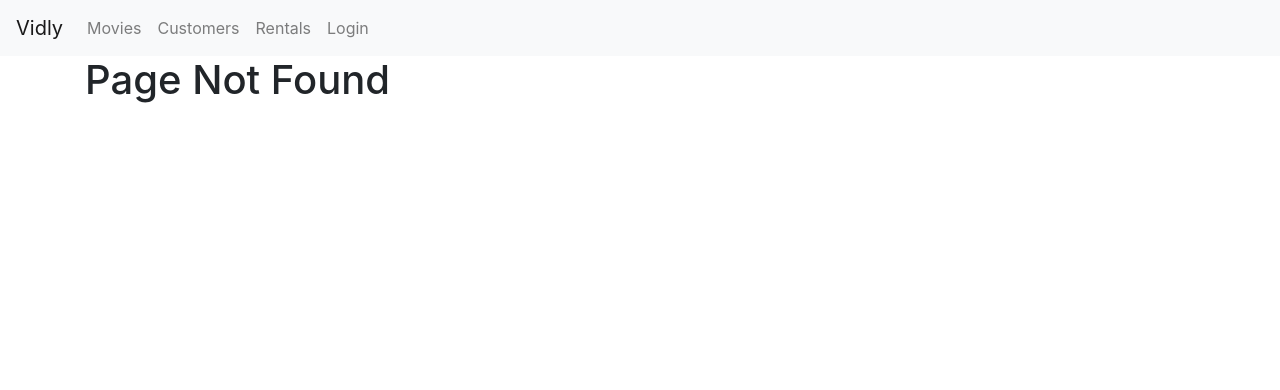
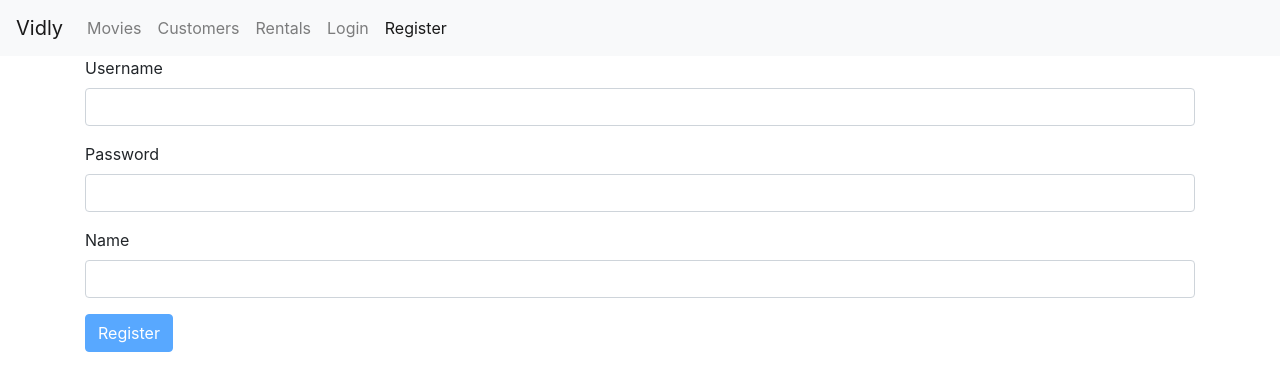
Before and after one commit to TheDevelopingProgrammer/vidly, a React (Create React App) app: page /register in a window 1280 px wide. Before the commit this address led to /not-found. Shown: the top 390 px of the page. Built offline with nearby package versions, Linux system fonts and the light colour scheme.

Commit message:
Added validation and refactored functions in to components

```diff
--- a/package.json
+++ b/package.json
@@ -5,6 +5,7 @@
   "dependencies": {
     "bootstrap": "^4.1.1",
     "font-awesome": "^4.7.0",
+    "joi-browser": "^13.4.0",
     "lodash": "^4.17.10",
     "prop-types": "^15.6.2",
     "react": "^16.8.2",
--- a/src/App.js
+++ b/src/App.js
@@ -8,6 +8,7 @@
 import MovieForm from "./components/movieForm";
 import LoginForm from "./components/loginForm";
 import "./App.css";
+import RegisterForm from "./components/registerForm";
 
 class App extends Component {
   render() {
@@ -16,6 +17,7 @@
         <NavBar />
         <main className="container">
           <Switch>
+            <Route path="/register" component={RegisterForm} />
             <Route path="/login" component={LoginForm} />
             <Route path="/movies/:id" component={MovieForm} />
             <Route path="/movies" component={Movies} />
--- /dev/null
+++ b/src/components/common/form.jsx
@@ -0,0 +1,96 @@
+import React, { Component } from "react";
+import Input from "./input";
+import Select from "./select";
+import Joi from "joi-browser";
+
+class Form extends Component {
+  state = {
+    data: {},
+    errors: {}
+  };
+
+  validate = () => {
+    const { data } = this.state;
+    const options = { abortEarly: false };
+
+    const result = Joi.validate(data, this.schema, options);
+
+    if (!result.error) return null;
+
+    const errors = {};
+    for (let item of result.error.details) {
+      errors[item.path[0]] = item.message;
+    }
+    return errors;
+  };
+
+  validateProperty = ({ name, value }) => {
+    const obj = { [name]: value };
+    const schema = { [name]: this.schema[name] };
+
+    const { error } = Joi.validate(obj, schema);
+
+    return error ? error.details[0].message : null;
+  };
+
+  handleSubmit = e => {
+    e.preventDefault();
+
+    const errors = this.validate();
+    this.setState({ errors: errors || {} });
+
+    if (errors) return;
+    this.doSubmit();
+  };
+
+  handleChange = ({ currentTarget: input }) => {
+    const errors = { ...this.state.errors };
+    const errorMessage = this.validateProperty(input);
+    if (errorMessage) errors[input.name] = errorMessage;
+    else delete errors[input.name];
+
+    const data = { ...this.state.data };
+    data[input.name] = input.value;
+    this.setState({ data, errors });
+  };
+
+  renderButton(label) {
+    return (
+      <button disabled={this.validate()} className="btn btn-primary">
+        {label}
+      </button>
+    );
+  }
+
+  renderInput(name, label, type = "text") {
+    const { data, errors } = this.state;
+
+    return (
+      <Input
+        name={name}
+        value={data[name]}
+        onChange={this.handleChange}
+        label={label}
+        error={errors[name]}
+        type={type}
+      />
+    );
+  }
+
+  renderSelect(name, label, options) {
+    const { data, errors } = this.state;
+
+    return (
+      <Select
+        name={name}
+        options={options}
+        value={data[name]}
+        onChange={this.handleChange}
+        label={label}
+        error={errors[name]}
+      />
+    );
+  }
+}
+
+export default Form;
--- /dev/null
+++ b/src/components/common/input.jsx
@@ -0,0 +1,13 @@
+import React from "react";
+
+const Input = ({ name, label, error, ...rest }) => {
+  return (
+    <div className="form-group">
+      <label htmlFor={name}>{label}</label>
+      <input {...rest} name={name} id={name} className="form-control" />
+      {error && <div className="alert alert-danger">{error}</div>}
+    </div>
+  );
+};
+
+export default Input;
--- /dev/null
+++ b/src/components/common/searchBox.jsx
@@ -0,0 +1,16 @@
+import React from "react";
+
+const SearchBox = ({ value, onChange }) => {
+  return (
+    <input
+      type="text"
+      name="query"
+      className="form-control my-3"
+      placeholder="Search..."
+      value={value}
+      onChange={e => onChange(e.currentTarget.value)}
+    />
+  );
+};
+
+export default SearchBox;
--- /dev/null
+++ b/src/components/common/select.jsx
@@ -0,0 +1,20 @@
+import React from "react";
+
+const Select = ({ name, label, options, error, ...rest }) => {
+  return (
+    <div className="form-group">
+      <label htmlFor={name}>{label}</label>
+      <select name={name} id={name} {...rest} className="form-control">
+        <option value="" />
+        {options.map(option => (
+          <option key={option._id} value={option._id}>
+            {option.name}
+          </option>
+        ))}
+      </select>
+      {error && <div className="alert alert-danger">{error}</div>}
+    </div>
+  );
+};
+
+export default Select;
--- a/src/components/loginForm.jsx
+++ b/src/components/loginForm.jsx
@@ -1,26 +1,35 @@
-import React, { Component } from "react";
-import { Route } from "react-router-dom";
+import React from "react";
+import Joi from "joi-browser";
+import Form from "./common/form";
 
-class LoginForm extends Component {
-  handleSubmit = e => {
-    e.preventDefault();
+class LoginForm extends Form {
+  state = {
+    data: { username: "", password: "" },
+    errors: {}
+  };
 
+  schema = {
+    username: Joi.string()
+      .required()
+      .label("Username"),
+    password: Joi.string()
+      .required()
+      .label("Password")
+  };
+
+  doSubmit = () => {
+    //Call to the server
     console.log("Submitted");
   };
+
   render() {
     return (
       <div>
         <h1>Login</h1>
         <form onSubmit={this.handleSubmit}>
-          <div className="form-group">
-            <label htmlFor="username">Username</label>
-            <input id="username" type="text" className="form-control" />
-          </div>
-          <div className="form-group">
-            <label htmlFor="password">Password</label>
-            <input id="password" type="text" className="form-control" />
-          </div>
-          <button className="btn btn-primary">Login</button>
+          {this.renderInput("username", "Username")}
+          {this.renderInput("password", "Password", "password")}
+          {this.renderButton("Login")}
         </form>
       </div>
     );
--- a/src/components/movieForm.jsx
+++ b/src/components/movieForm.jsx
@@ -1,17 +1,89 @@
 import React from "react";
+import Joi from "joi-browser";
+import Form from "./common/form";
+import { getGenres } from "../services/fakeGenreService";
+import { getMovie, saveMovie } from "../services/fakeMovieService";
 
-const MovieForm = ({ match, history }) => {
-  return (
-    <div>
-      <h1>Movie Form - {match.params.id}</h1>
-      <button
-        className="btn btn-primary"
-        onClick={() => history.push("/movies")}
-      >
-        Save
-      </button>
-    </div>
-  );
-};
+class MovieForm extends Form {
+  state = {
+    data: {
+      _id: "",
+      title: "",
+      genreId: "",
+      numberInStock: "",
+      dailyRentalRate: ""
+    },
+    genres: [],
+    errors: {}
+  };
+
+  schema = {
+    _id: Joi.string(),
+    title: Joi.string()
+      .required()
+      .label("Title"),
+    genreId: Joi.string()
+      .required()
+      .label("Genre"),
+    numberInStock: Joi.number()
+      .required()
+      .min(0)
+      .max(100)
+      .label("Number in Stock"),
+    dailyRentalRate: Joi.number()
+      .required()
+      .min(0)
+      .max(10)
+      .label("Daily Rental Rate")
+  };
+
+  componentDidMount() {
+    const genres = getGenres();
+    this.setState({ genres });
+
+    const movieId = this.props.match.params.id;
+    if (movieId === "new") return;
+
+    const movie = getMovie(movieId);
+    if (!movie) return this.props.history.replace("/not-found");
+
+    this.setState({ data: this.mapToViewModel(movie) });
+  }
+
+  mapToViewModel = movie => {
+    return {
+      _id: movie._id,
+      title: movie.title,
+      genreId: movie.genre._id,
+      numberInStock: movie.numberInStock,
+      dailyRentalRate: movie.dailyRentalRate
+    };
+  };
+
+  doSubmit = () => {
+    saveMovie(this.state.data);
+
+    this.props.history.push("/movies");
+  };
+
+  render() {
+    const { match, history } = this.props;
+    return (
+      <div>
+        <h1>
+          Movie Form {match.params.id === "new" ? "" : `- ${match.params.id}`}
+        </h1>
+        <form onSubmit={this.doSubmit}>
+          {this.renderInput("_id", "Movie Id")}
+          {this.renderInput("title", "Title")}
+          {this.renderSelect("genreId", "Genre", this.state.genres)}
+          {this.renderInput("numberInStock", "Number in Stock")}
+          {this.renderInput("dailyRentalRate", "Daily Rental Rate")}
+          {this.renderButton("Save")}
+        </form>
+      </div>
+    );
+  }
+}
 
 export default MovieForm;
--- a/src/components/movies.jsx
+++ b/src/components/movies.jsx
@@ -1,11 +1,13 @@
 import React, { Component } from "react";
 import { getMovies } from "../services/fakeMovieService";
+import { Link } from "react-router-dom";
 import ListGroup from "./common/listGroup";
 import Pagination from "./common/pagination";
 import { paginate } from "../utils/paginate";
 import { getGenres } from "../services/fakeGenreService";
 import MoviesTable from "./moviesTable";
 import _ from "lodash";
+import SearchBox from "./common/searchBox";
 
 class Movies extends Component {
   state = {
@@ -13,6 +15,8 @@
     genres: [],
     pageSize: 4,
     currentPage: 1,
+    searchQuery: "",
+    selectedGenre: null,
     sortColumn: { path: "title", order: "asc" }
   };
 
@@ -38,8 +42,12 @@
     this.setState({ currentPage: page });
   };
 
+  handleSearch = query => {
+    this.setState({ searchQuery: query, selectedGenre: null, currentPage: 1 });
+  };
+
   handleGenreSelect = genre => {
-    this.setState({ selectedGenre: genre, currentPage: 1 });
+    this.setState({ selectedGenre: genre, searchQuery: "", currentPage: 1 });
   };
 
   handleSort = sortColumn => {
@@ -51,14 +59,18 @@
       pageSize,
       currentPage,
       selectedGenre,
+      searchQuery,
       sortColumn,
       movies: allMovies
     } = this.state;
 
-    const filtered =
-      selectedGenre && selectedGenre._id
-        ? allMovies.filter(m => m.genre._id === selectedGenre._id)
-        : allMovies;
+    let filtered = allMovies;
+    if (searchQuery) {
+      filtered = allMovies.filter(m =>
+        m.title.toLowerCase().startsWith(searchQuery.toLowerCase())
+      );
+    } else if (selectedGenre && selectedGenre._id)
+      filtered = allMovies.filter(m => m.genre._id === selectedGenre._id);
 
     const sorted = _.orderBy(filtered, [sortColumn.path], [sortColumn.order]);
     const movies = paginate(sorted, currentPage, pageSize);
@@ -88,7 +100,13 @@
           </div>
 
           <div className="col">
+            <div className="col">
+              <Link to="/movies/new" className="btn btn-primary m-2">
+                New Movie
+              </Link>
+            </div>
             <p>There are {totalCount} movies in the database</p>
+            <SearchBox value={searchQuery} onChange={this.handleSearch} />
             <MoviesTable
               movies={movies}
               onLike={this.handleLike}
--- a/src/components/navBar.jsx
+++ b/src/components/navBar.jsx
@@ -40,6 +40,11 @@
               Login
             </NavLink>
           </li>
+          <li className="nav-item">
+            <NavLink className="nav-link" to="/register">
+              Register
+            </NavLink>
+          </li>
         </ul>
       </div>
     </nav>
--- /dev/null
+++ b/src/components/registerForm.jsx
@@ -0,0 +1,38 @@
+import React, { Component } from "react";
+import Form from "./common/form";
+import Joi from "joi-browser";
+
+class RegisterForm extends Form {
+  state = { data: { username: "", password: "", name: "" }, errors: {} };
+
+  schema = {
+    username: Joi.string()
+      .required()
+      .email()
+      .label("Username"),
+    password: Joi.string()
+      .required()
+      .min(5)
+      .label("Password"),
+    name: Joi.string()
+      .required()
+      .label("Name")
+  };
+
+  doSubmit = () => {
+    console.log("Registered!");
+  };
+
+  render() {
+    return (
+      <div>
+        {this.renderInput("username", "Username")}
+        {this.renderInput("password", "Password", "password")}
+        {this.renderInput("name", "Name")}
+        {this.renderButton("Register")}
+      </div>
+    );
+  }
+}
+
+export default RegisterForm;
--- a/src/services/fakeMovieService.js
+++ b/src/services/fakeMovieService.js
@@ -78,13 +78,13 @@
 
 export function saveMovie(movie) {
   let movieInDb = movies.find(m => m._id === movie._id) || {};
-  movieInDb.name = movie.name;
+  movieInDb.title = movie.title;
   movieInDb.genre = genresAPI.genres.find(g => g._id === movie.genreId);
   movieInDb.numberInStock = movie.numberInStock;
   movieInDb.dailyRentalRate = movie.dailyRentalRate;
 
   if (!movieInDb._id) {
-    movieInDb._id = Date.now();
+    movieInDb._id = Date.now().toString();
     movies.push(movieInDb);
   }
 
```
Also changed, not shown: 1 other file (tests, documents, lock files or other folders).
